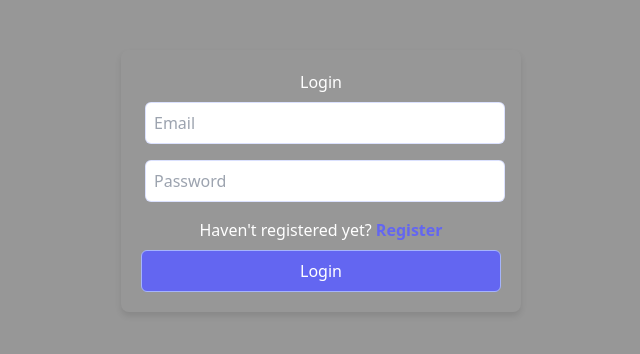
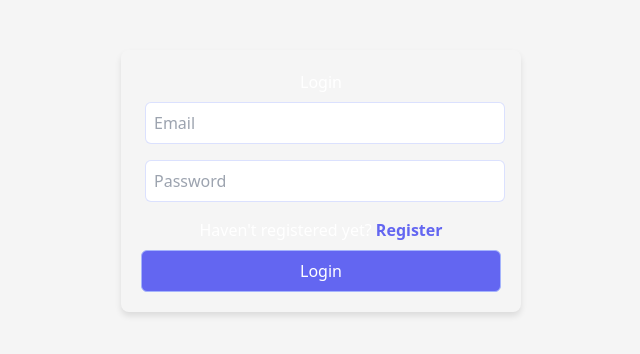
Before and after one commit to SirAllap/Django-React-Tutorial, a React (Vite) app in the folder frontend/: page /login in a window 1280 px wide. Shown: the top 354 px of the page, without its empty margins (319-959 px from the left). Built offline with nearby package versions, Linux system fonts and the light colour scheme; no server answers.

Commit message:
added style to hide the arrows from the input number

```diff
--- a/frontend/src/index.css
+++ b/frontend/src/index.css
@@ -4,13 +4,13 @@
 
 /* Light theme (default) */
 :root {
-  --background-color: #979797;
+  --background-color: #f5f5f5;
   --text-color: #272727;
 }
 
 /* Dark theme */
 .dark {
-  --background-color: #272727;
+  --background-color: #474747;
   --text-color: #f5f5f5;
 }
 
@@ -33,3 +33,12 @@
   background-color: #878787;
   color: #ffffff;
 }
+
+input[type="number"]::-webkit-outer-spin-button,
+input[type="number"]::-webkit-inner-spin-button {
+  -webkit-appearance: none;
+  margin: 0;
+}
+input[type="number"] {
+  -moz-appearance: textfield;
+}
```
